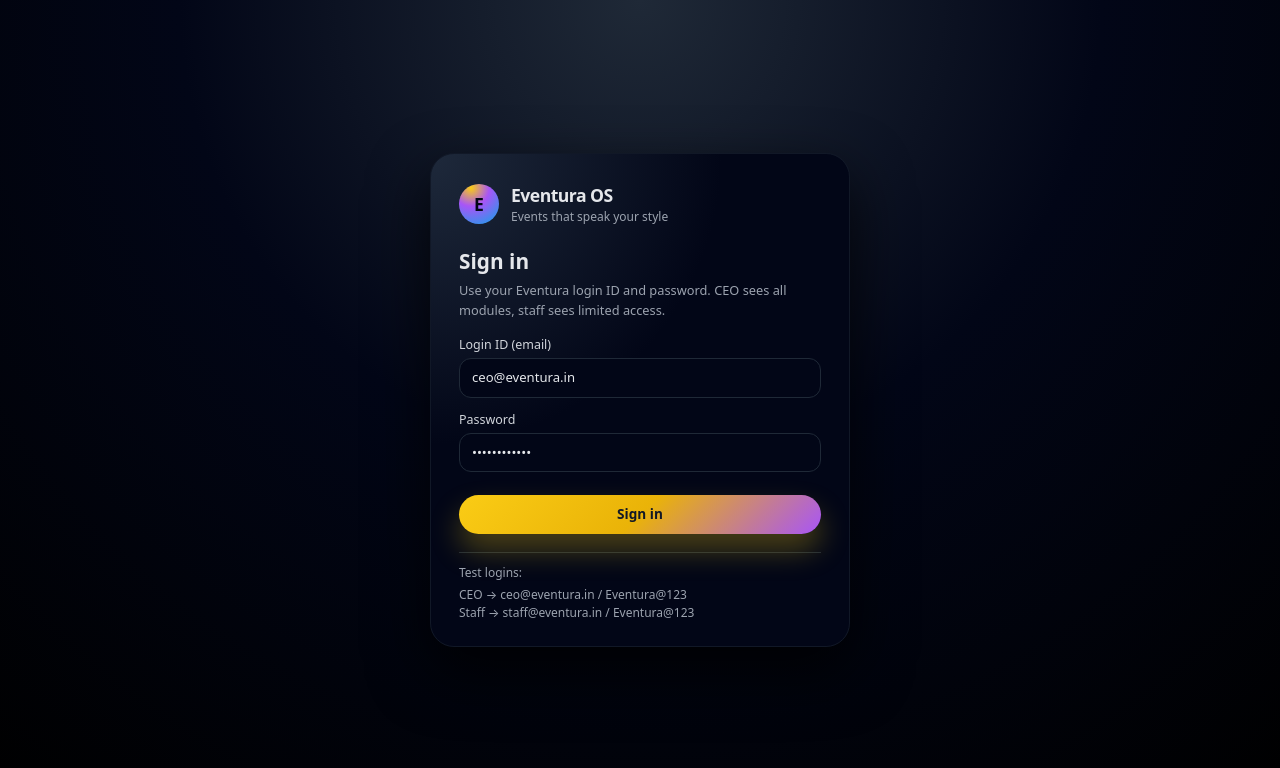
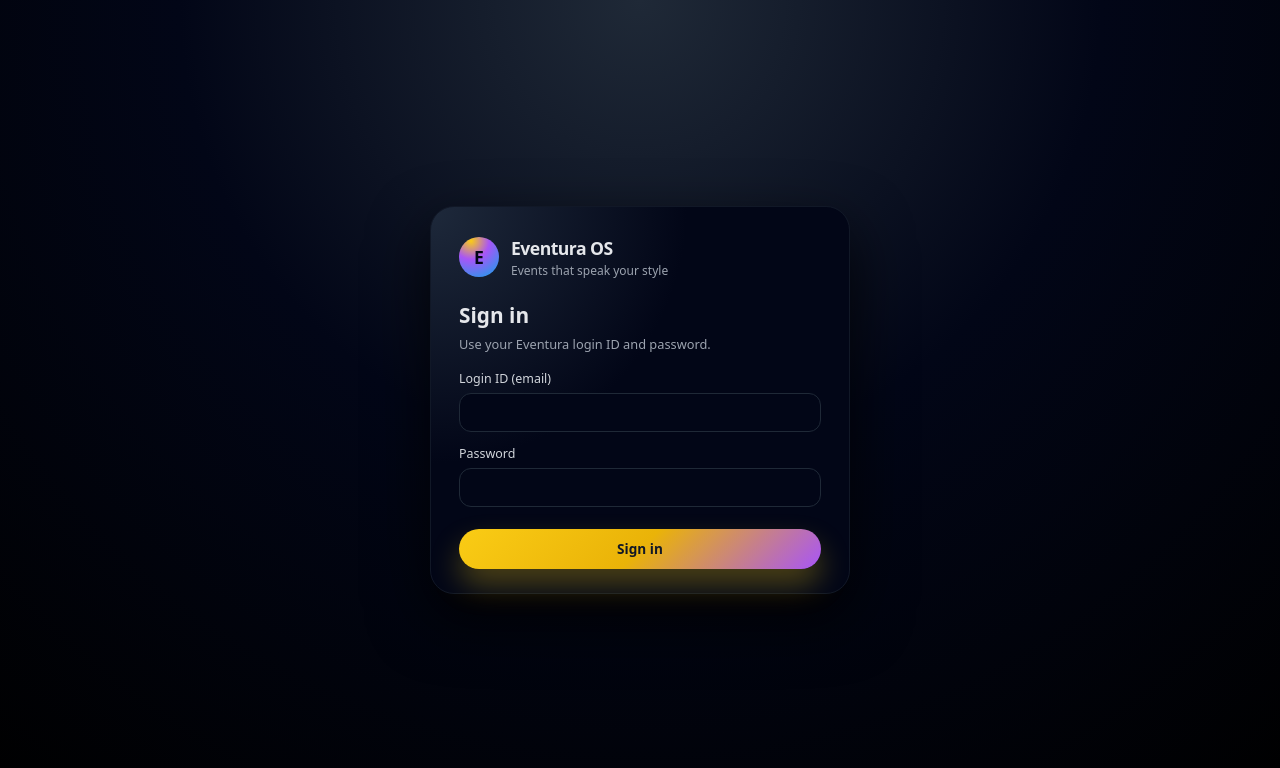
Before and after one commit to hardikvekariya799-cpu/eventura-web, a Next.js app: page /login in a window 1280 px wide. Shown: the top 768 px of the page. Built offline with nearby package versions, Linux system fonts and the light colour scheme.

Commit message:
Clean login page and hide credentials

```diff
--- a/app/login/page.tsx
+++ b/app/login/page.tsx
@@ -21,7 +21,7 @@ type StoredUser = {
 const USER_KEY = "eventura-user";
 
 /**
- * Predefined users for now (you can change these)
+ * Your real login accounts.
  *
  * CEO LOGIN:
  *   Email: ceo@eventura.in
@@ -30,6 +30,8 @@ const USER_KEY = "eventura-user";
  * STAFF LOGIN:
  *   Email: staff@eventura.in
  *   Password: Eventura@123
+ *
+ * (These are NOT shown on UI now, only here in code.)
  */
 const USERS: UserRecord[] = [
   {
@@ -49,8 +51,8 @@ const USERS: UserRecord[] = [
 ];
 
 export default function LoginPage() {
-  const [email, setEmail] = useState("ceo@eventura.in");
-  const [password, setPassword] = useState("Eventura@123");
+  const [email, setEmail] = useState("");
+  const [password, setPassword] = useState("");
   const [error, setError] = useState<string | null>(null);
 
   function handleSubmit(e: React.FormEvent) {
@@ -78,7 +80,6 @@ export default function LoginPage() {
 
     if (typeof window !== "undefined") {
       window.localStorage.setItem(USER_KEY, JSON.stringify(storedUser));
-      // Go to dashboard
       window.location.href = "/";
     }
   }
@@ -110,7 +111,14 @@ export default function LoginPage() {
           boxShadow: "0 24px 60px rgba(0,0,0,0.8)",
         }}
       >
-        <div style={{ display: "flex", alignItems: "center", marginBottom: "1.25rem", gap: "0.75rem" }}>
+        <div
+          style={{
+            display: "flex",
+            alignItems: "center",
+            marginBottom: "1.25rem",
+            gap: "0.75rem",
+          }}
+        >
           <div
             style={{
               width: "40px",
@@ -160,8 +168,7 @@ export default function LoginPage() {
             marginBottom: "1rem",
           }}
         >
-          Use your Eventura login ID and password. CEO sees all modules, staff
-          sees limited access.
+          Use your Eventura login ID and password.
         </p>
 
         {error && (
@@ -180,7 +187,10 @@ export default function LoginPage() {
           </div>
         )}
 
-        <form onSubmit={handleSubmit} style={{ display: "grid", gap: "0.8rem" }}>
+        <form
+          onSubmit={handleSubmit}
+          style={{ display: "grid", gap: "0.8rem" }}
+        >
           <div>
             <label
               htmlFor="email"
@@ -263,22 +273,6 @@ export default function LoginPage() {
             Sign in
           </button>
         </form>
-
-        <div
-          style={{
-            marginTop: "1.1rem",
-            paddingTop: "0.7rem",
-            borderTop: "1px solid #1f2937",
-            fontSize: "0.75rem",
-            color: "#9ca3af",
-          }}
-        >
-          <div style={{ marginBottom: "0.25rem", fontWeight: 500 }}>
-            Test logins:
-          </div>
-          <div>CEO → ceo@eventura.in / Eventura@123</div>
-          <div>Staff → staff@eventura.in / Eventura@123</div>
-        </div>
       </div>
     </main>
   );
```
